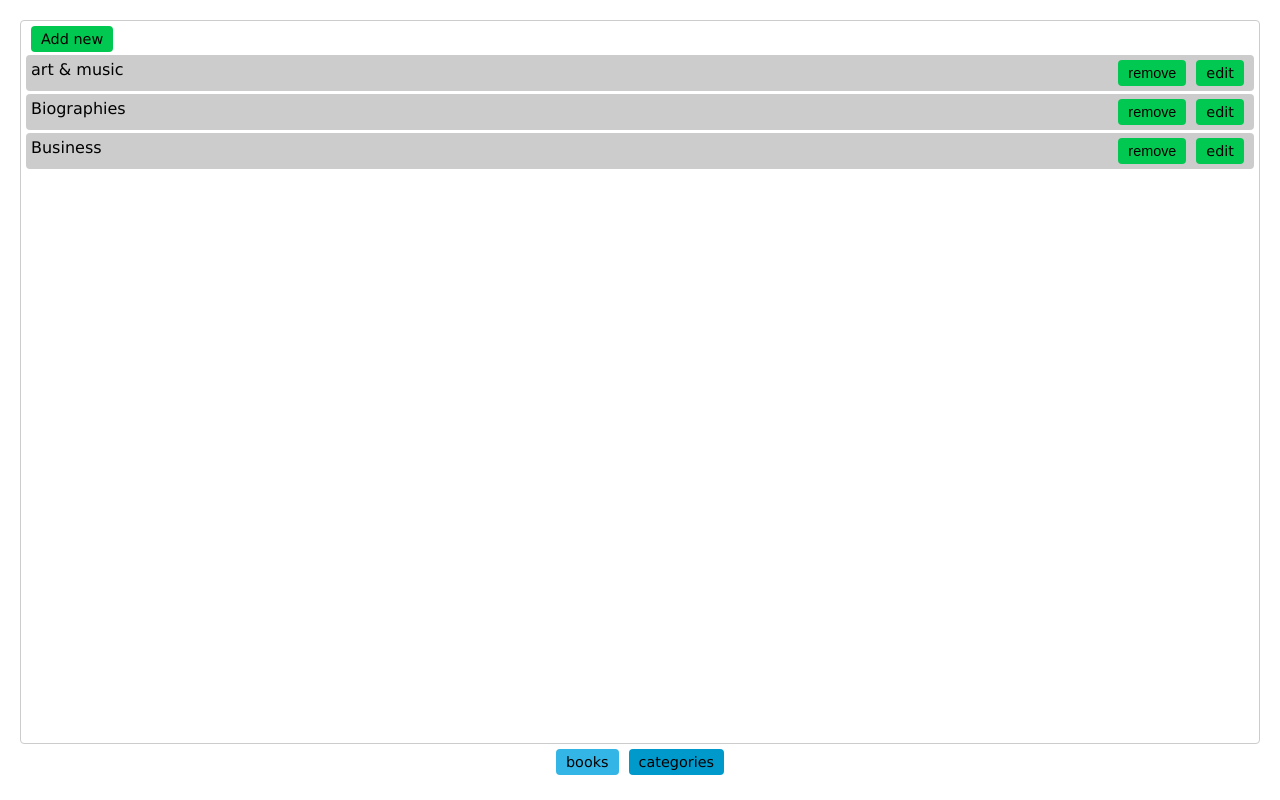
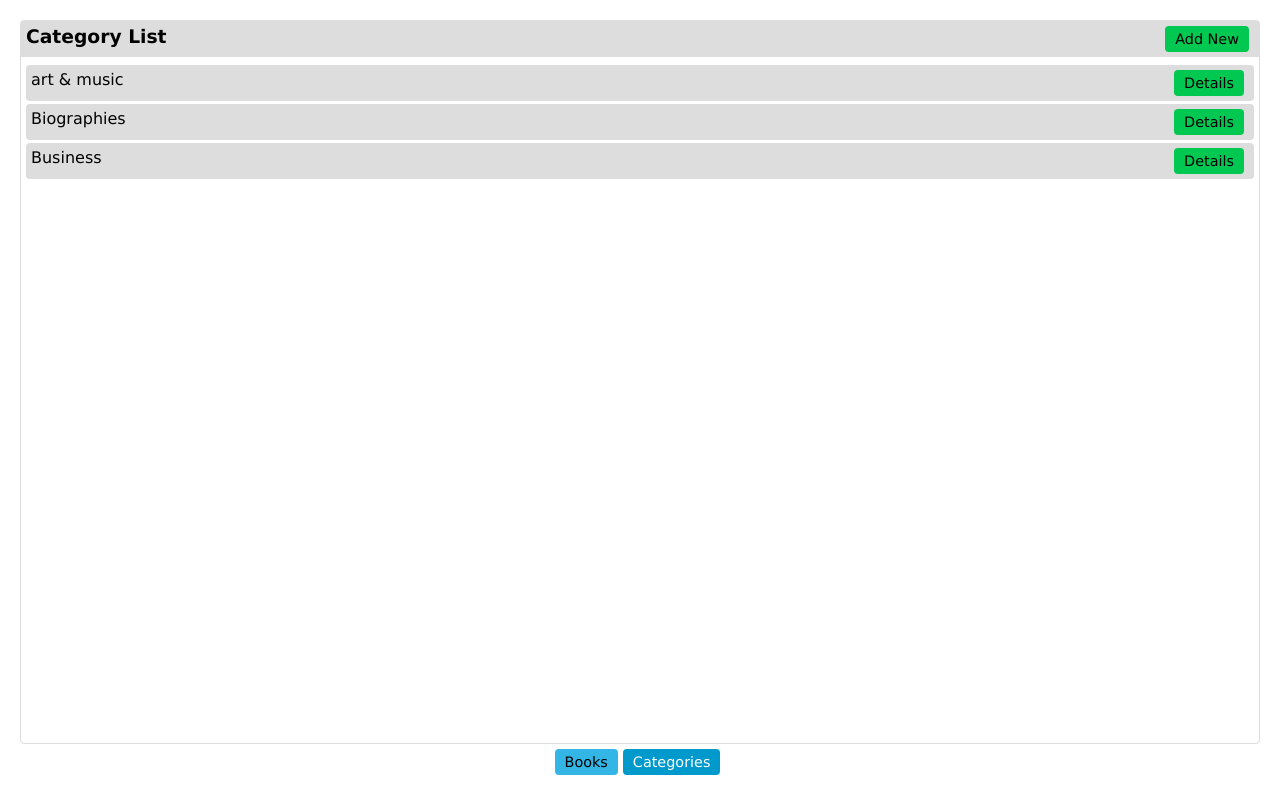
Before and after one commit to rashko/3dsignals, a React (Create React App) app: page /categories in a window 1280 px wide. Built offline with nearby package versions, Linux system fonts and the light colour scheme.

Commit message:
added details and made design change

```diff
--- a/src/App.scss
+++ b/src/App.scss
@@ -1,9 +1,11 @@
 $danger: #ff4444;
-$dangerDark: #CC0000;
-$success: #00C851;
-$successDark: #007E33;
+$dangerDark: #cc0000;
+$success: #00c851;
+$successDark: #007e33;
 $info: #33b5e5;
-$infoDark: #0099CC;
+$infoDark: #0099cc;
+$gray: #dddddd;
+$grayDark: #cccccc;
 
 .app {
   display: flex;
@@ -16,21 +18,33 @@ $infoDark: #0099CC;
     padding: 5px 10px;
     border-radius: 4px;
     display: inline-block;
-    margin: 0 5px;
+    margin: 0 5px 0 0;
     text-decoration: none;
     color: #000000;
     font-size: 0.9em;
-    border:none;
+    border: none;
     cursor: pointer;
+    text-transform: capitalize;
     transition: 0.3s all;
     &:hover {
       background: $successDark;
       color: #fff;
     }
-    &.gray {
+    &.info {
       background-color: $info;
-      &.active, &:hover {
+      &.active,
+      &:hover {
         background-color: $infoDark;
+        color: #fff;
+      }
+    }
+    &.danger {
+      background-color: $danger;
+      color: #fff;
+      &.active,
+      &:hover {
+        background-color: $dangerDark;
+
       }
     }
   }
@@ -40,31 +54,58 @@ $infoDark: #0099CC;
     justify-content: flex-start;
     .list {
       flex: 1px;
-      border: solid 1px #cccccc;
+      border: solid 1px $gray;
       border-radius: 4px;
-      padding: 5px;
+
+      .title {
+        display: flex;
+        background-color: $gray;
+        padding: 5px;
+        h3 {
+          text-transform: capitalize;
+          margin: 0;
+          padding: 0;
+          flex: 1;
+        }
+      }
       ul {
         list-style: none;
         margin: 0;
-        padding: 0;
+        padding: 5px;
         li {
-          background: #ccc;
+          background: $gray;
           margin: 3px 0;
           padding: 5px;
           border-radius: 4px;
           display: flex;
+          transition: 0.3s all;
+          &:hover {
+            background: $grayDark;
+          }
           .info {
             flex: 1;
           }
+
         }
       }
     }
     .form {
       flex: 1;
-      border: solid 1px #cccccc;
+      border: solid 1px $gray;
       border-radius: 4px;
-      padding: 5px;
+
       margin: 0 5px;
+      .title {
+        display: flex;
+        background-color: $gray;
+        padding: 5px;
+        h3 {
+          text-transform: capitalize;
+          margin: 0;
+          padding: 0;
+          flex: 1;
+        }
+      }
       .row {
         padding: 5px;
         label {
--- a/src/components/footer.js
+++ b/src/components/footer.js
@@ -5,8 +5,8 @@ export default class Footer extends React.Component {
   render() {
     return (
       <div className={"footer"}>
-        <NavLink className={'btn gray'} to={"/books/"}>books</NavLink>
-        <NavLink className={'btn gray'} to={"/categories/"}>categories</NavLink>
+        <NavLink className={'btn info'} to={"/books/"}>books</NavLink>
+        <NavLink className={'btn info'} to={"/categories/"}>categories</NavLink>
       </div>
     );
   }
--- /dev/null
+++ b/src/pages/books/bookDetails.js
@@ -0,0 +1,82 @@
+import * as React from "react";
+import { connect } from "react-redux";
+import { Link } from "react-router-dom";
+import { removeBook } from "../../redux/actions/books";
+class BookDetails extends React.Component {
+  constructor(props) {
+    super(props);
+    this.handleRemove = this.handleRemove.bind(this);
+    this.resolveCategory = this.resolveCategory.bind(this);
+  }
+  render() {
+    const { book } = this.props;
+    const remove = (
+      <button className={"btn danger"} onClick={this.handleRemove}>
+        remove
+      </button>
+    );
+    const edit = (
+      <Link className={"btn"} to={`/books/edit/${book.id}`}>
+        edit
+      </Link>
+    );
+    return (
+      <div className={"form"}>
+        <div className={"title"}>
+          <h3>book details: {book.name}</h3>
+          <div className={"actions"}>
+            {remove} {edit}
+          </div>
+        </div>
+
+        <div className={"row"}>
+          <label>name:</label>
+          {book.name}
+        </div>
+        <div className={"row"}>
+          <label>author:</label>
+          {book.author}
+        </div>
+        <div className={"row"}>
+          <label>category:</label>
+          {this.resolveCategory(book.category)}
+        </div>
+        <div className={"row"}>
+          <label>price:</label>
+          {book.price}
+        </div>
+      </div>
+    );
+  }
+
+  handleRemove() {
+    const { removeBook, history } = this.props;
+    removeBook(this.props.book);
+    history.push("/books/");
+  }
+
+  resolveCategory(id){
+    const {categories} = this.props;
+    const category = categories.list.find(category => category.id === id);
+    return category ? category.name : 'undefined';
+  }
+}
+
+const mapStateToProps = (state, props) => {
+  const { id } = props.match.params;
+  return {
+    categories: state.categories,
+    book: state.books.list.find(book => book.id === id)
+  };
+};
+
+function mapDispatchToProps(dispatch) {
+  return {
+    removeBook: book => dispatch(removeBook(book))
+  };
+}
+
+export default connect(
+  mapStateToProps,
+  mapDispatchToProps
+)(BookDetails);
--- a/src/pages/books/index.jsx
+++ b/src/pages/books/index.jsx
@@ -3,12 +3,13 @@ import { connect } from "react-redux";
 import List from "./list";
 import AddBookForm from "./addBookForm";
 import EditBookForm from "./editBookForm";
-import { Route, Link } from "react-router-dom";
+import BookDetails from "./bookDetails";
+import { Route } from "react-router-dom";
 class Books extends React.Component {
   render() {
     const { books, match } = this.props;
     return (
-      <div className={'page'}>
+      <div className={"page"}>
         <List items={books} match={match} />
         <Route path={`${match.path}create`} component={AddBookForm} />
         <Route
@@ -17,6 +18,7 @@ class Books extends React.Component {
             <EditBookForm key={props.match.params.id} {...props} />
           )}
         />
+        <Route path={`${match.path}details/:id`} component={BookDetails} />
       </div>
     );
   }
--- a/src/pages/books/list.js
+++ b/src/pages/books/list.js
@@ -5,28 +5,29 @@ import { Link } from "react-router-dom";
 class List extends React.Component {
   render() {
     const { items, match } = this.props;
+    const details = (
+      <Link className={"btn"} to={`${match.path}create/`}>
+        Add new
+      </Link>
+    );
     return (
       <div className={"list"}>
-        <Link className={"btn"} to={`${match.path}create/`}>
-          Add new
-        </Link>
+        <div className={"title"}>
+          <h3>books list</h3>
+          <div className={"actions"}>{details}</div>
+        </div>
         <ul>
           {items &&
             items.list.map(item => {
-              const remove = (
-                <button className={'btn'} onClick={() => this.handleRemove(item)}>remove</button>
+              const details = (
+                <Link className={"btn"} to={`${match.path}details/${item.id}`}>
+                  details
+                </Link>
               );
-              const edit = (
-                <Link className={'btn'} to={`${match.path}edit/${item.id}`}>edit</Link>
-              );
-              const info = (
-                <div className={'info'}>
-                  {item.name}
-                </div>
-              )
+              const info = <div className={"info"}>{item.name}</div>;
               return (
                 <li key={item.id}>
-                  {info} {remove} {edit}
+                  {info} {details}
                 </li>
               );
             })}
--- /dev/null
+++ b/src/pages/categories/categoryDetails.js
@@ -0,0 +1,60 @@
+import * as React from "react";
+import { connect } from "react-redux";
+import { Link } from "react-router-dom";
+import { removeCategory } from "../../redux/actions/categories";
+class CategoryDetails extends React.Component {
+  constructor(props) {
+    super(props);
+    this.handleRemove = this.handleRemove.bind(this);
+  }
+  render() {
+    const { category, match } = this.props;
+    const remove = (
+      <button className={"btn danger"} onClick={this.handleRemove}>
+        remove
+      </button>
+    );
+    const edit = (
+      <Link className={"btn"} to={`/categories/edit/${category.id}`}>
+        edit
+      </Link>
+    );
+    return (
+      <div className={"form"}>
+        <div className={'title'}>
+            <h3>category details: {category.name}</h3>
+            <div className={"actions"}>{remove} {edit}</div>
+        </div>
+
+        <div className={"row"}>
+          <label>name:</label>
+          {category.name}
+        </div>
+      </div>
+    );
+  }
+
+  handleRemove() {
+    const { removeCategory, history } = this.props;
+    removeCategory(this.props.category);
+    history.push("/categories/");
+  }
+}
+
+const mapStateToProps = (state, props) => {
+  const { id } = props.match.params;
+  return {
+    category: state.categories.list.find(category => category.id === id)
+  };
+};
+
+function mapDispatchToProps(dispatch) {
+  return {
+    removeCategory: category => dispatch(removeCategory(category))
+  };
+}
+
+export default connect(
+  mapStateToProps,
+  mapDispatchToProps
+)(CategoryDetails);
--- a/src/pages/categories/editCategoryForm.js
+++ b/src/pages/categories/editCategoryForm.js
@@ -12,23 +12,23 @@ class EditCategoryForm extends React.Component {
     };
   }
   componentDidMount() {
-    const { id } = this.props.match.params;
-    const categories = this.props.categories;
-    const category = categories.list.find(category => category.id === id);
-    if (category) {
-      this.setState(category);
-    }
+    this.setState(this.props.category);
   }
   render() {
     const { name } = this.state;
+    const originalName = this.props.category.name;
+    const save = <button onClick={this.handleSubmit}  className={"btn"}>Update</button>;
     return (
-        <div className={"form"}>
+      <div className={"form"}>
+        <div className={"title"}>
+          <h3>category update: {originalName}</h3>
+          <div className={"actions"}>{save}</div>
+        </div>
         <form autoComplete="off" onSubmit={this.handleSubmit}>
           <div className={"row"}>
-          <label>name:</label>
+            <label>name:</label>
             <input name="name" onChange={this.handleChange} value={name} />
           </div>
-          <button className={'btn'}>Update</button>
         </form>
       </div>
     );
@@ -53,8 +53,11 @@ function mapDispatchToProps(dispatch) {
   };
 }
 
-const mapStateToProps = state => {
-  return { categories: state.categories };
+const mapStateToProps = (state, props) => {
+  const { id } = props.match.params;
+  return {
+    category: state.categories.list.find(category => category.id === id)
+  };
 };
 
 export default connect(
--- a/src/pages/categories/index.jsx
+++ b/src/pages/categories/index.jsx
@@ -3,7 +3,8 @@ import { connect } from "react-redux";
 import List from "./list";
 import AddCategoryForm from "./addCategoryForm";
 import EditCategoryForm from "./editCategoryForm";
-import { Route, Link } from "react-router-dom";
+import CategoryDetails from "./categoryDetails";
+import { Route } from "react-router-dom";
 class Categories extends React.Component {
   render() {
     const { categories, match } = this.props;
@@ -17,6 +18,7 @@ class Categories extends React.Component {
             <EditCategoryForm key={props.match.params.id} {...props} />
           )}
         />
+        <Route path={`${match.path}details/:id`} component={CategoryDetails} />
       </div>
     );
   }
--- a/src/pages/categories/list.js
+++ b/src/pages/categories/list.js
@@ -1,28 +1,33 @@
 import * as React from "react";
 import { connect } from "react-redux";
-import { removeCategory } from "../../redux/actions/categories";
+
 import { Link } from "react-router-dom";
 class List extends React.Component {
   render() {
     const { items, match } = this.props;
+    const details = (
+      <Link className={"btn"} to={`${match.path}create/`}>
+        Add new
+      </Link>
+    );
     return (
       <div className={"list"}>
-        <Link className={"btn"} to={`${match.path}create/`}>
-          Add new
-        </Link>
+        <div className={"title"}>
+          <h3>category list</h3>
+          <div className={"actions"}>{details}</div>
+        </div>
         <ul>
           {items &&
             items.list.map(item => {
-              const remove = (
-                <button className={'btn'} onClick={() => this.handleRemove(item)}>remove</button>
+              const details = (
+                <Link className={"btn"} to={`${match.path}details/${item.id}`}>
+                  details
+                </Link>
               );
-              const edit = (
-                <Link className={'btn'} to={`${match.path}edit/${item.id}`}>edit</Link>
-              );
-              const info = (<div className={'info'}>{item.name}</div>)
+              const name = <div className={"info"}>{item.name}</div>;
               return (
                 <li key={item.id}>
-                   {info} {remove} {edit}
+                  {name} {details}
                 </li>
               );
             })}
@@ -30,19 +35,9 @@ class List extends React.Component {
       </div>
     );
   }
-
-  handleRemove(category) {
-    this.props.removeCategory(category);
-  }
-}
-
-function mapDispatchToProps(dispatch) {
-  return {
-    removeCategory: category => dispatch(removeCategory(category))
-  };
 }
 
 export default connect(
   null,
-  mapDispatchToProps
+  null
 )(List);
```
Also changed, not shown: src/pages/books/addBookForm.js (+9 -1 lines), src/pages/books/editBookForm.js (+17 -9 lines), src/pages/categories/addCategoryForm.js (+10 -2 lines).
